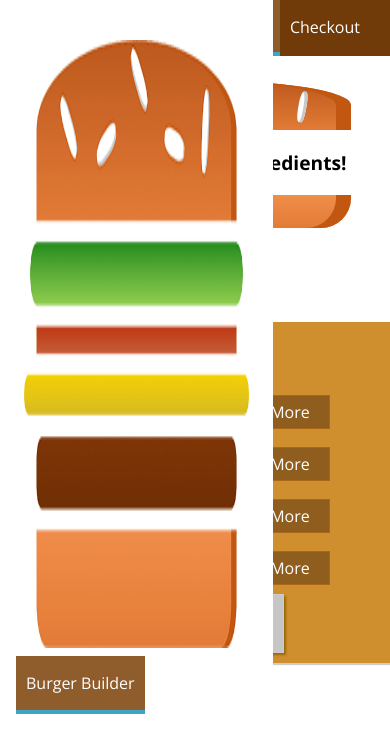
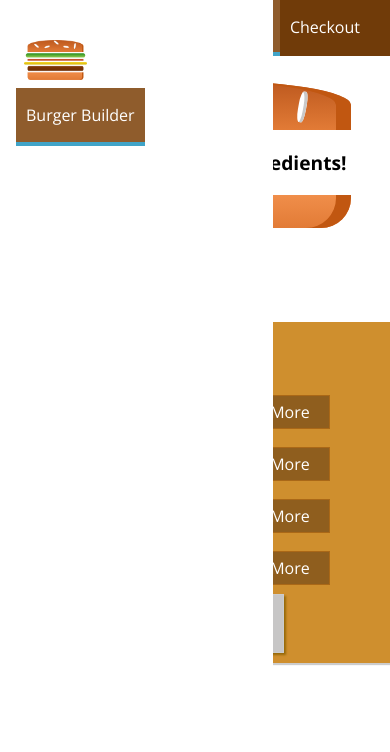
Before and after one commit to santiago-rodrig/burger-builder, a React app: page / in a window 390 px wide. Shown: the top 752 px of the page. Built offline with nearby package versions, Linux system fonts and the light colour scheme.

Commit message:
responsive logo

```diff
--- a/src/styles/Logo.css
+++ b/src/styles/Logo.css
@@ -1,7 +1,7 @@
 .Logo {
   background-color: white;
   padding: 8px;
-  height: 80%;
+  height: 56px;
   box-sizing: border-box;
   border-radius: 5px;
 }
@@ -10,3 +10,9 @@
   height: 100%;
   max-width: 100%;
 }
+
+@media (min-width: 500px) {
+  .Logo {
+    height: 80%;
+  }
+}
```
